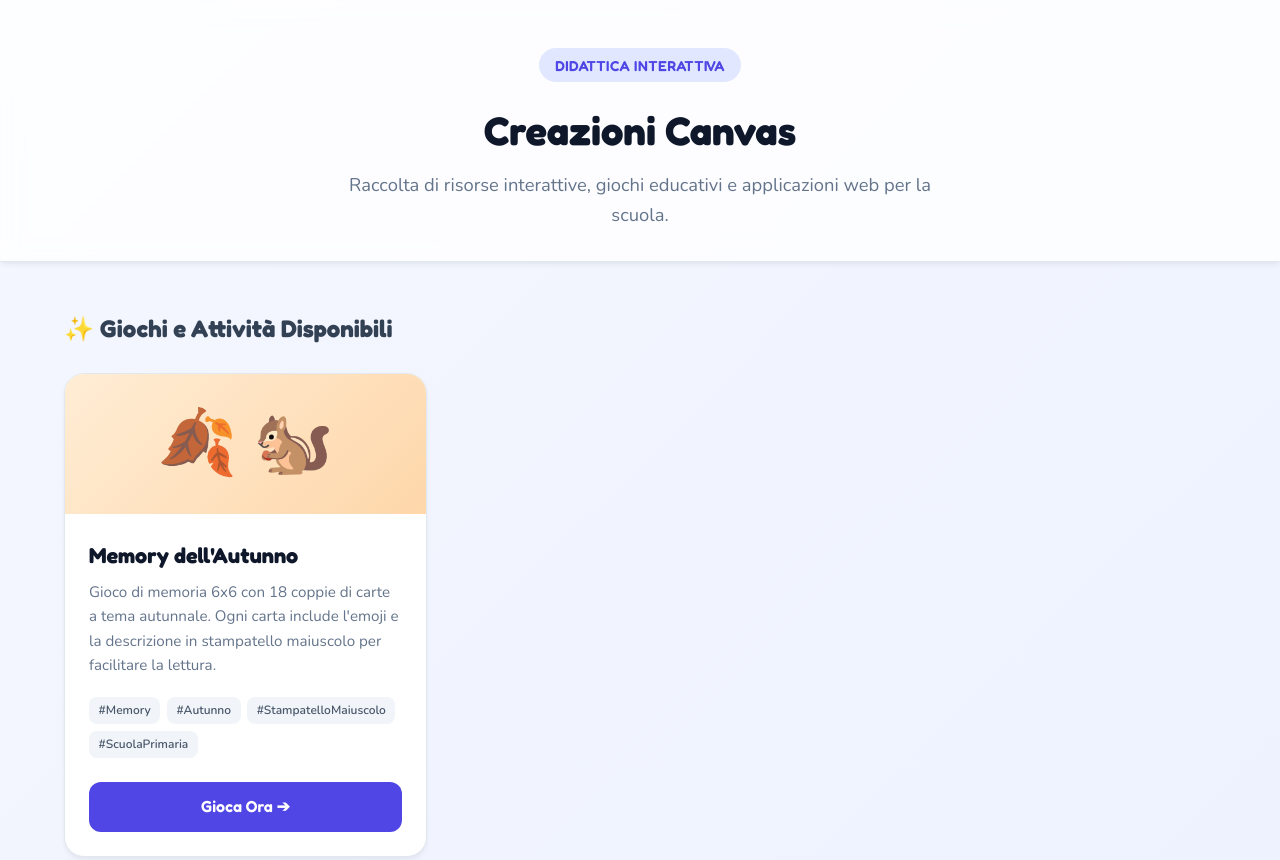
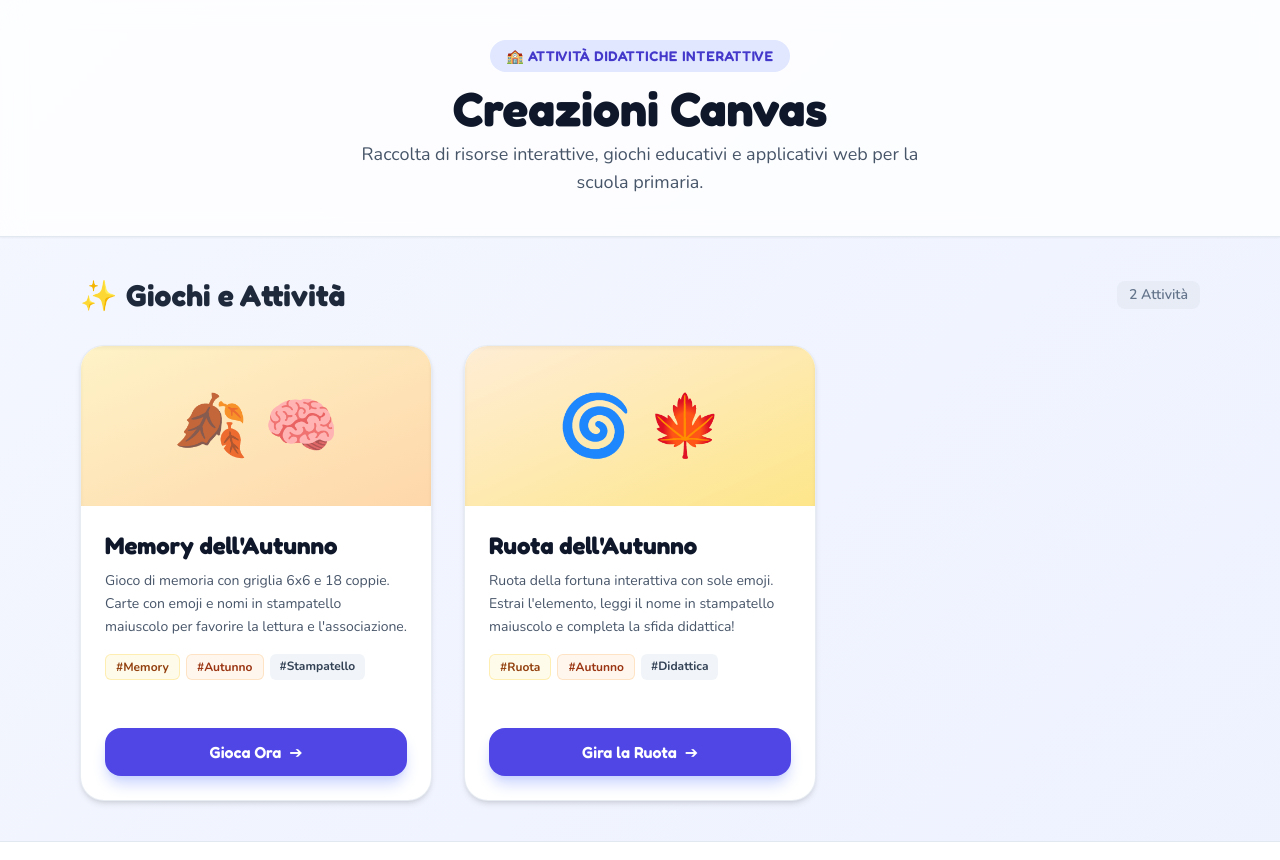
Before and after one commit to giuseppemastrandrea/creazioni-canvas, a plain HTML site: page index.html in a window 1280 px wide. Shown: the top 860 px of the page. Drawn offline with nearby package versions, Linux system fonts and the light colour scheme.

Commit message:
nuovo index.html

```diff
--- a/index.html
+++ b/index.html
@@ -4,270 +4,132 @@
   <meta charset="UTF-8">
   <meta name="viewport" content="width=device-width, initial-scale=1.0">
   <title>Creazioni Canvas - Attività Interattive per la Scuola</title>
+  <script src="https://cdn.tailwindcss.com"></script>
   <link rel="preconnect" href="https://fonts.googleapis.com">
   <link rel="preconnect" href="https://fonts.gstatic.com" crossorigin>
-  <link href="https://fonts.googleapis.com/css2?family=Fredoka:wght@400;600;700&family=Nunito:wght@400;600;700&display=swap" rel="stylesheet">
+  <link href="https://fonts.googleapis.com/css2?family=Fredoka:wght@400;600;700&family=Nunito:wght@400;600;700;800&display=swap" rel="stylesheet">
   <style>
-    :root {
-      --primary: #4f46e5;
-      --primary-hover: #4338ca;
-      --bg-gradient-start: #f4f7fe;
-      --bg-gradient-end: #eef2ff;
-      --card-bg: #ffffff;
-      --text-main: #1e293b;
-      --text-muted: #64748b;
-      --border-color: #e2e8f0;
-      --shadow-sm: 0 4px 6px -1px rgba(0, 0, 0, 0.05), 0 2px 4px -1px rgba(0, 0, 0, 0.03);
-      --shadow-lg: 0 20px 25px -5px rgba(0, 0, 0, 0.1), 0 10px 10px -5px rgba(0, 0, 0, 0.04);
-    }
-
-    * {
-      box-sizing: border-box;
-      margin: 0;
-      padding: 0;
-    }
-
     body {
       font-family: 'Nunito', sans-serif;
-      background: linear-gradient(135deg, var(--bg-gradient-start) 0%, var(--bg-gradient-end) 100%);
-      color: var(--text-main);
+      background: linear-gradient(135deg, #f4f7fe 0%, #eef2ff 100%);
       min-height: 100vh;
-      display: flex;
-      flex-direction: column;
-      line-height: 1.6;
     }
-
-    header {
-      text-align: center;
-      padding: 3rem 1.5rem 2rem;
-      background: rgba(255, 255, 255, 0.8);
-      backdrop-filter: blur(10px);
-      border-bottom: 1px solid var(--border-color);
-      box-shadow: var(--shadow-sm);
+    .font-fredoka {
+      font-family: 'Fredoka', cursive, sans-serif;
     }
-
-    .header-badge {
-      display: inline-block;
-      background: #e0e7ff;
-      color: var(--primary);
-      font-family: 'Fredoka', sans-serif;
-      font-weight: 600;
-      font-size: 0.9rem;
-      padding: 0.35rem 1rem;
-      border-radius: 9999px;
-      margin-bottom: 1rem;
-      text-transform: uppercase;
-      letter-spacing: 0.5px;
+    .card-hover {
+      transition: all 0.3s cubic-bezier(0.4, 0, 0.2, 1);
     }
-
-    h1 {
-      font-family: 'Fredoka', sans-serif;
-      font-size: 2.5rem;
-      font-weight: 700;
-      color: #0f172a;
-      margin-bottom: 0.5rem;
-    }
-
-    header p {
-      color: var(--text-muted);
-      font-size: 1.15rem;
-      max-width: 600px;
-      margin: 0 auto;
-    }
-
-    main {
-      flex: 1;
-      max-width: 1200px;
-      width: 100%;
-      margin: 0 auto;
-      padding: 3rem 1.5rem;
-    }
-
-    .section-title {
-      font-family: 'Fredoka', sans-serif;
-      font-size: 1.5rem;
-      color: #334155;
-      margin-bottom: 1.5rem;
-      display: flex;
-      align-items: center;
-      gap: 0.5rem;
-    }
-
-    .grid {
-      display: grid;
-      grid-template-columns: repeat(auto-fill, minmax(320px, 1fr));
-      gap: 2rem;
-    }
-
-    .card {
-      background: var(--card-bg);
-      border-radius: 1.25rem;
-      overflow: hidden;
-      border: 1px solid var(--border-color);
-      box-shadow: var(--shadow-sm);
-      transition: all 0.3s ease;
-      display: flex;
-      flex-direction: column;
-    }
-
-    .card:hover {
+    .card-hover:hover {
       transform: translateY(-6px);
-      box-shadow: var(--shadow-lg);
-      border-color: #c7d2fe;
-    }
-
-    .card-banner {
-      height: 140px;
-      background: linear-gradient(135deg, #ffedd5 0%, #fed7aa 100%);
-      display: flex;
-      align-items: center;
-      justify-content: center;
-      font-size: 4rem;
-      position: relative;
-    }
-
-    .card-content {
-      padding: 1.5rem;
-      flex: 1;
-      display: flex;
-      flex-direction: column;
-    }
-
-    .card-title {
-      font-family: 'Fredoka', sans-serif;
-      font-size: 1.35rem;
-      color: #0f172a;
-      margin-bottom: 0.5rem;
-    }
-
-    .card-description {
-      color: var(--text-muted);
-      font-size: 0.95rem;
-      margin-bottom: 1.25rem;
-      flex: 1;
-    }
-
-    .card-tags {
-      display: flex;
-      flex-wrap: wrap;
-      gap: 0.4rem;
-      margin-bottom: 1.5rem;
-    }
-
-    .tag {
-      background: #f1f5f9;
-      color: #475569;
-      font-size: 0.75rem;
-      font-weight: 600;
-      padding: 0.25rem 0.6rem;
-      border-radius: 0.5rem;
-    }
-
-    .btn-play {
-      display: inline-flex;
-      align-items: center;
-      justify-content: center;
-      gap: 0.5rem;
-      background-color: var(--primary);
-      color: #ffffff;
-      text-decoration: none;
-      font-family: 'Fredoka', sans-serif;
-      font-weight: 600;
-      font-size: 1rem;
-      padding: 0.75rem 1.25rem;
-      border-radius: 0.75rem;
-      transition: background-color 0.2s ease, transform 0.1s ease;
-    }
-
-    .btn-play:hover {
-      background-color: var(--primary-hover);
-    }
-
-    .btn-play:active {
-      transform: scale(0.98);
-    }
-
-    footer {
-      text-align: center;
-      padding: 2rem 1.5rem;
-      background: #ffffff;
-      border-top: 1px solid var(--border-color);
-      color: var(--text-muted);
-      font-size: 0.9rem;
-    }
-
-    footer a {
-      color: var(--primary);
-      text-decoration: none;
-      font-weight: 600;
-    }
-
-    footer a:hover {
-      text-decoration: underline;
-    }
-
-    @media (max-width: 640px) {
-      h1 {
-        font-size: 2rem;
-      }
-      .grid {
-        grid-template-columns: 1fr;
-      }
+      box-shadow: 0 20px 25px -5px rgba(0, 0, 0, 0.1), 0 10px 10px -5px rgba(0, 0, 0, 0.04);
     }
   </style>
 </head>
-<body>
+<body class="text-slate-800 flex flex-col justify-between min-h-screen">
 
-  <header>
-    <span class="header-badge">Didattica Interattiva</span>
-    <h1>Creazioni Canvas</h1>
-    <p>Raccolta di risorse interattive, giochi educativi e applicazioni web per la scuola.</p>
+  <header class="w-full text-center py-10 px-4 bg-white/80 backdrop-blur-md border-b border-slate-200 shadow-sm">
+    <div class="max-w-4xl mx-auto">
+      <span class="inline-block bg-indigo-100 text-indigo-700 font-fredoka font-semibold text-xs sm:text-sm px-4 py-1.5 rounded-full mb-3 uppercase tracking-wider">
+        🏫 Attività Didattiche Interattive
+      </span>
+      <h1 class="font-fredoka text-4xl sm:text-5xl font-bold text-slate-900 mb-2">
+        Creazioni Canvas
+      </h1>
+      <p class="text-slate-600 text-base sm:text-lg max-w-xl mx-auto font-medium">
+        Raccolta di risorse interattive, giochi educativi e applicativi web per la scuola primaria.
+      </p>
+    </div>
   </header>
 
-  <main>
-    <h2 class="section-title">✨ Giochi e Attività Disponibili</h2>
+  <main class="max-w-6xl w-full mx-auto px-4 py-10 flex-grow">
+    <div class="flex items-center justify-between mb-8">
+      <h2 class="font-fredoka text-2xl sm:text-3xl font-bold text-slate-800 flex items-center gap-2">
+        <span>✨</span> Giochi e Attività
+      </h2>
+      <span class="text-sm text-slate-500 font-semibold bg-slate-200/60 px-3 py-1 rounded-lg">
+        2 Attività
+      </span>
+    </div>
 
-    <div class="grid">
+    <div class="grid grid-cols-1 md:grid-cols-2 lg:grid-cols-3 gap-8">
 
-      <!-- Memory dell'Autunno -->
-      <article class="card">
-        <div class="card-banner">
-          🍂 🐿️
+      <!-- Memory dell'Autunno Card -->
+      <article class="bg-white rounded-3xl overflow-hidden border border-slate-200/80 shadow-md card-hover flex flex-col justify-between">
+        <div>
+          <div class="h-40 bg-gradient-to-br from-amber-100 to-orange-200 flex items-center justify-center text-6xl shadow-inner">
+            🍂 🧠
+          </div>
+          <div class="p-6">
+            <h3 class="font-fredoka text-2xl font-bold text-slate-900 mb-2">
+              Memory dell'Autunno
+            </h3>
+            <p class="text-slate-600 text-sm leading-relaxed mb-4">
+              Gioco di memoria con griglia 6x6 e 18 coppie. Carte con emoji e nomi in stampatello maiuscolo per favorire la lettura e l'associazione.
+            </p>
+            <div class="flex flex-wrap gap-1.5 mb-6">
+              <span class="bg-amber-50 text-amber-800 text-xs font-bold px-2.5 py-1 rounded-md border border-amber-200/60">#Memory</span>
+              <span class="bg-orange-50 text-orange-800 text-xs font-bold px-2.5 py-1 rounded-md border border-orange-200/60">#Autunno</span>
+              <span class="bg-slate-100 text-slate-700 text-xs font-bold px-2.5 py-1 rounded-md">#Stampatello</span>
+            </div>
+          </div>
         </div>
-        <div class="card-content">
-          <h3 class="card-title">Memory dell'Autunno</h3>
-          <p class="card-description">
-            Gioco di memoria 6x6 con 18 coppie di carte a tema autunnale. Ogni carta include l'emoji e la descrizione in stampatello maiuscolo per facilitare la lettura.
-          </p>
-          <div class="card-tags">
-            <span class="tag">#Memory</span>
-            <span class="tag">#Autunno</span>
-            <span class="tag">#StampatelloMaiuscolo</span>
-            <span class="tag">#ScuolaPrimaria</span>
-          </div>
-          <a href="memory_dell_autunno.html" class="btn-play">
-            Gioca Ora ➔
+        <div class="px-6 pb-6 pt-0">
+          <a href="memory_dell_autunno.html" class="w-full inline-flex items-center justify-center gap-2 bg-indigo-600 hover:bg-indigo-700 active:scale-95 text-white font-fredoka font-semibold py-3 px-5 rounded-2xl shadow-lg shadow-indigo-200 transition">
+            Gioca Ora <span>➔</span>
           </a>
         </div>
       </article>
 
-      <!-- TEMPLATE PER NUOVE ATTIVITÀ (Copia e incolla questo blocco per aggiungere altri giochi) -->
+      <!-- Ruota dell'Autunno Card -->
+      <article class="bg-white rounded-3xl overflow-hidden border border-slate-200/80 shadow-md card-hover flex flex-col justify-between">
+        <div>
+          <div class="h-40 bg-gradient-to-br from-orange-100 to-amber-200 flex items-center justify-center text-6xl shadow-inner">
+            🌀 🍁
+          </div>
+          <div class="p-6">
+            <h3 class="font-fredoka text-2xl font-bold text-slate-900 mb-2">
+              Ruota dell'Autunno
+            </h3>
+            <p class="text-slate-600 text-sm leading-relaxed mb-4">
+              Ruota della fortuna interattiva con sole emoji. Estrai l'elemento, leggi il nome in stampatello maiuscolo e completa la sfida didattica!
+            </p>
+            <div class="flex flex-wrap gap-1.5 mb-6">
+              <span class="bg-amber-50 text-amber-800 text-xs font-bold px-2.5 py-1 rounded-md border border-amber-200/60">#Ruota</span>
+              <span class="bg-orange-50 text-orange-800 text-xs font-bold px-2.5 py-1 rounded-md border border-orange-200/60">#Autunno</span>
+              <span class="bg-slate-100 text-slate-700 text-xs font-bold px-2.5 py-1 rounded-md">#Didattica</span>
+            </div>
+          </div>
+        </div>
+        <div class="px-6 pb-6 pt-0">
+          <a href="ruota_dell_autunno.html" class="w-full inline-flex items-center justify-center gap-2 bg-indigo-600 hover:bg-indigo-700 active:scale-95 text-white font-fredoka font-semibold py-3 px-5 rounded-2xl shadow-lg shadow-indigo-200 transition">
+            Gira la Ruota <span>➔</span>
+          </a>
+        </div>
+      </article>
+
+      <!-- TEMPLATE PER PROSSIME ATTIVITÀ (Incolla qui per aggiungere nuovi file HTML) -->
       <!--
-      <article class="card">
-        <div class="card-banner" style="background: linear-gradient(135deg, #e0f2fe 0%, #bae6fd 100%);">
-          🎮 🎨
+      <article class="bg-white rounded-3xl overflow-hidden border border-slate-200/80 shadow-md card-hover flex flex-col justify-between">
+        <div>
+          <div class="h-40 bg-gradient-to-br from-blue-100 to-indigo-200 flex items-center justify-center text-6xl shadow-inner">
+            🎮 🎨
+          </div>
+          <div class="p-6">
+            <h3 class="font-fredoka text-2xl font-bold text-slate-900 mb-2">
+              Titolo Nuova Attività
+            </h3>
+            <p class="text-slate-600 text-sm leading-relaxed mb-4">
+              Breve descrizione del gioco o dell'attività.
+            </p>
+            <div class="flex flex-wrap gap-1.5 mb-6">
+              <span class="bg-slate-100 text-slate-700 text-xs font-bold px-2.5 py-1 rounded-md">#Tag</span>
+            </div>
+          </div>
         </div>
-        <div class="card-content">
-          <h3 class="card-title">Titolo Nuova Attività</h3>
-          <p class="card-description">
-            Breve descrizione del gioco o dell'attività didattica.
-          </p>
-          <div class="card-tags">
-            <span class="tag">#Didattica</span>
-            <span class="tag">#Gioco</span>
-          </div>
-          <a href="nome_nuovo_file.html" class="btn-play">
-            Apri ➔
+        <div class="px-6 pb-6 pt-0">
+          <a href="nome_file.html" class="w-full inline-flex items-center justify-center gap-2 bg-indigo-600 hover:bg-indigo-700 active:scale-95 text-white font-fredoka font-semibold py-3 px-5 rounded-2xl transition">
+            Apri <span>➔</span>
           </a>
         </div>
       </article>
@@ -276,10 +138,10 @@
     </div>
   </main>
 
-  <footer>
+  <footer class="w-full text-center py-6 px-4 bg-white border-t border-slate-200 text-slate-500 text-sm">
     <p>
       Sito creato con ❤️ da <strong>Giuseppe Mastrandrea</strong> |
-      <a href="https://github.com/giuseppemastrandrea/creazioni-canvas" target="_blank" rel="noopener">
+      <a href="https://github.com/giuseppemastrandrea/creazioni-canvas" target="_blank" rel="noopener noreferrer" class="text-indigo-600 font-bold hover:underline">
         Repository GitHub
       </a>
     </p>
```
